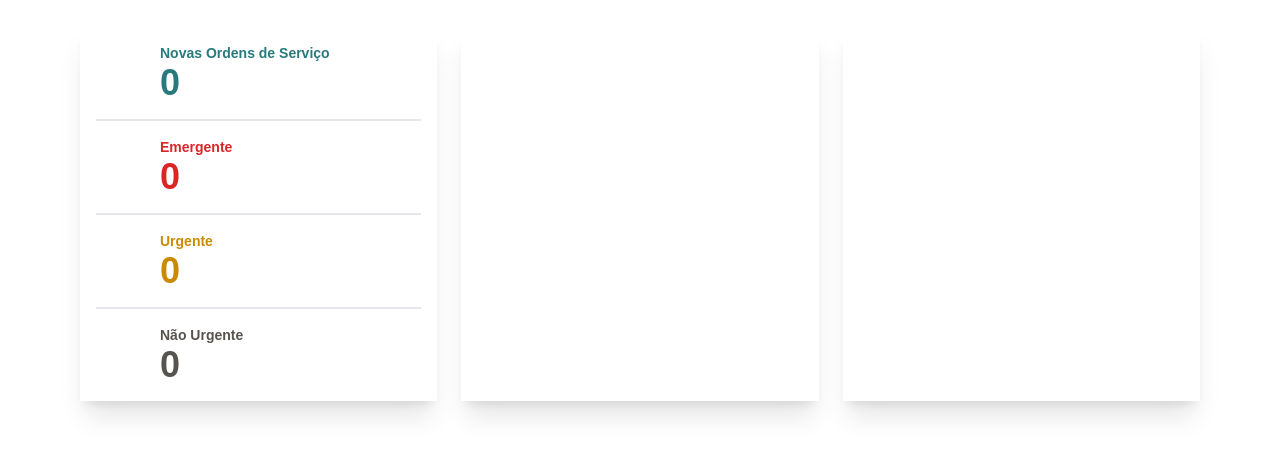
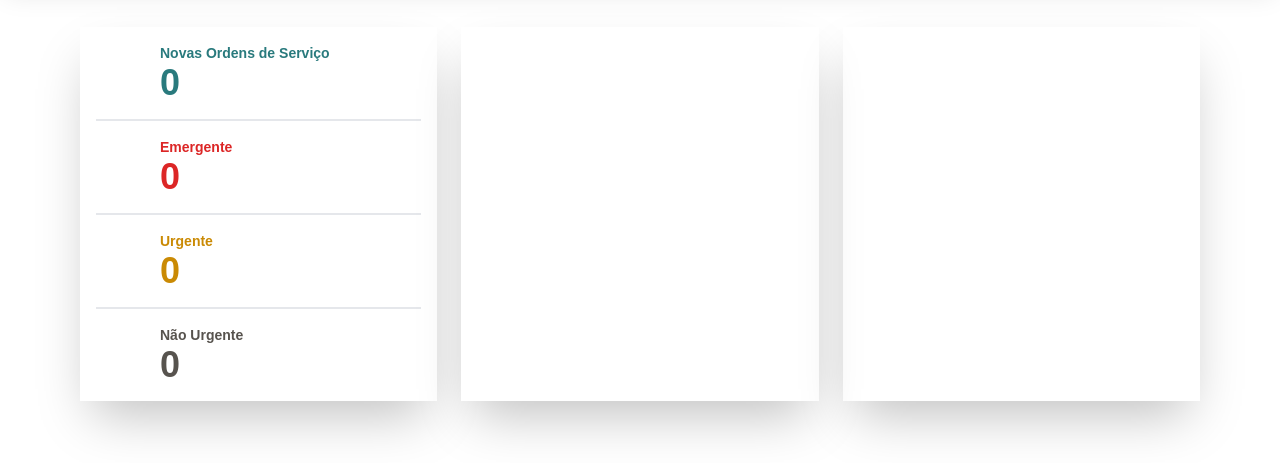
Before and after one commit to gabrielpistore/SiGOS-UFCAT, a Django app: page / in a window 1280 px wide. Shown: the part 337-800 px from the top of the page. Run offline with Django 5.2, Linux system fonts and the light colour scheme; style sheets or scripts are compiled from the project's sources; some libraries are stand-ins or nearby versions; some web fonts are replaced.

Commit message:
💄 update UI

```diff
--- a/core/templates/core/partials/workorder_charts.html
+++ b/core/templates/core/partials/workorder_charts.html
@@ -1 +1 @@
-<div class="shadow-xl"></div>
+<div class="text-4xl bg-white shadow-2xl"></div>
--- a/core/templates/core/partials/workorder_history.html
+++ b/core/templates/core/partials/workorder_history.html
@@ -1 +1 @@
-<div class="shadow-xl"></div>
+<div class="text-4xl shadow-2xl"></div>
--- a/core/templates/core/partials/workorder_stats.html
+++ b/core/templates/core/partials/workorder_stats.html
@@ -1,4 +1,4 @@
-<div class="text-4xl shadow-xl">
+<div class="text-4xl bg-white shadow-2xl">
   <ul class="px-4">
     <li class="flex gap-4 mt-4 border-b-2 text-primary">
       <div class="w-12 my-auto text-center">
--- a/templates/global/partials/navbar.html
+++ b/templates/global/partials/navbar.html
@@ -1,5 +1,5 @@
 {% load static %}
-<nav class="flex justify-between px-10 py-2 shadow-lg md:px-20">
+<nav class="flex justify-between px-10 py-2 bg-white shadow-xl md:px-20">
   <a href="{% url "core:home" %}">
     <img src="{% static "logo.svg" %}"
          alt="UFCAT logo"
```
